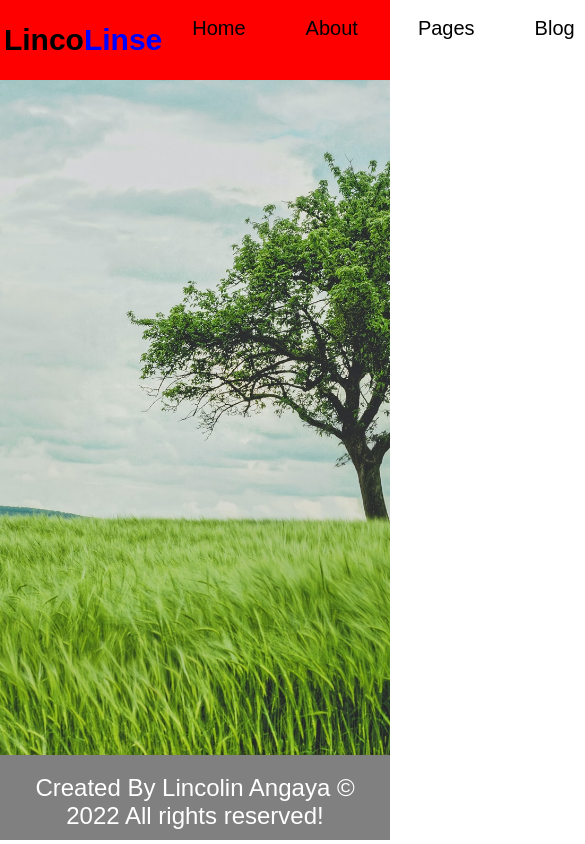
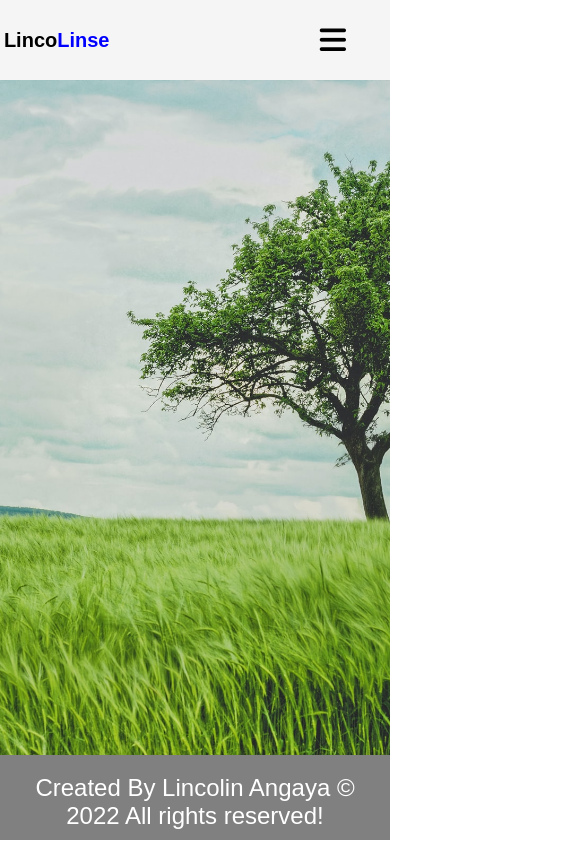
Before and after one commit to LincolinAngaya/navigation-bar-challenge, a plain HTML site: page index.html in a window 390 px wide. Shown: the top 844 px of the page, 585 px wide, since content can reach past the window. Drawn offline with Linux system fonts and the light colour scheme.

Commit message:
add media query

```diff
--- a/style.css
+++ b/style.css
@@ -77,10 +77,75 @@ position: relative;
     #check{
       display: none;
     }
+
     @media (max-width:1118px){
-      .menu-bar{
-     background-color: red;
+
+    .logo{
+     left: 8%;
       }
 
 
     }
+    @media (max-width:944px){
+
+      .logo{
+       left: 6%;
+       top: 20px;
+       font-size: 20px;
+        }
+        .menu-bar ul li a{
+          font-size: 15px;
+
+
+          }
+
+
+      }
+      @media (max-width:860px){
+
+          .menu-bar ul li a{
+            font-size: 15px;
+            }
+            label #btn{
+              display: block;
+            }
+         ul{
+           position: fixed;
+           width: 50%;
+           height: 40vh;
+           background: #344950;
+           opacity: 0.8;
+           top:30px;
+           left: -100%;
+           text-align: center;
+           transition: all .5s;
+           z-index: 1;
+
+          }
+
+          .menu-bar ul {
+            display: block;
+            margin: 50px 0;
+           line-height: 30px;
+
+          }
+
+         ul li a{
+           font-size: 20px;
+
+          }
+
+          #check:checked ~ .menu-bar ul li{
+            left: 0%;
+          }
+
+          #check:checked ~  label #btn{
+            display: none;
+
+
+          }
+
+          #check:checked ~ label #cancel{
+            display: block;
+          }
+        }
```
